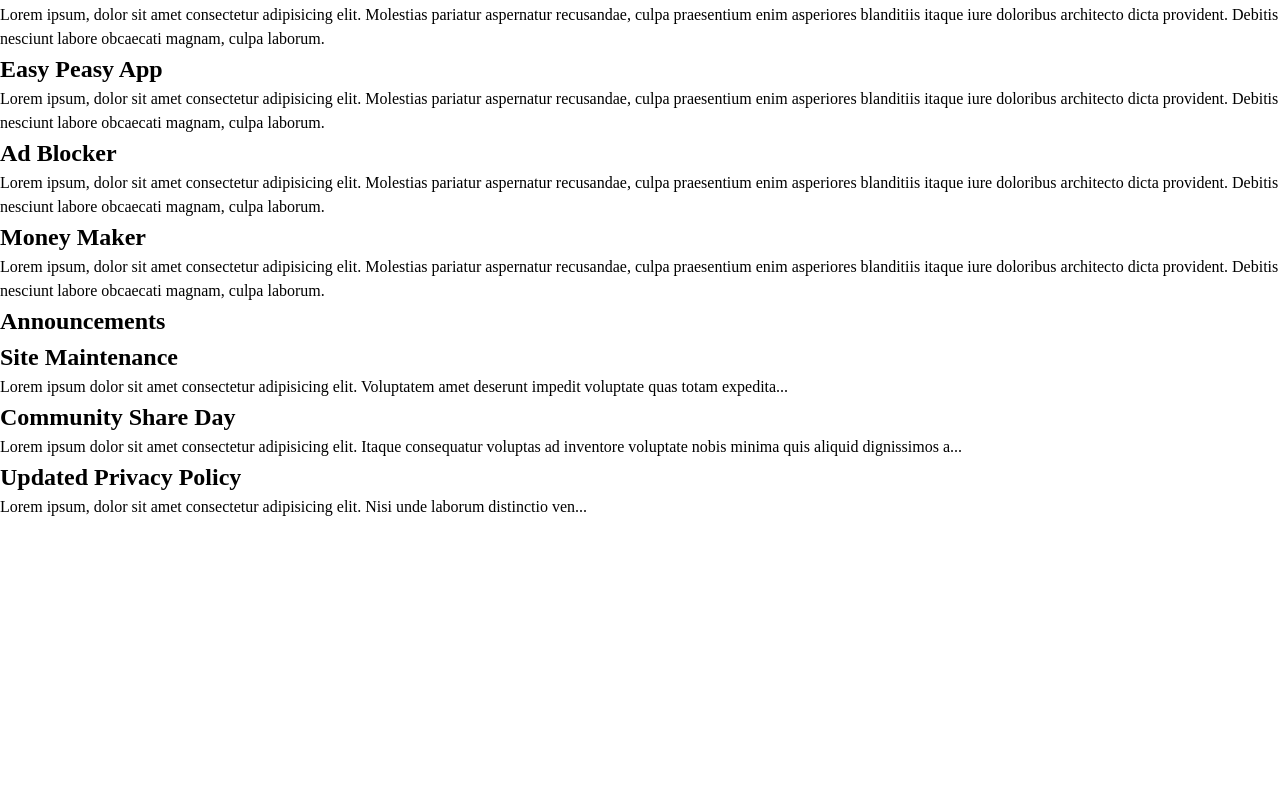
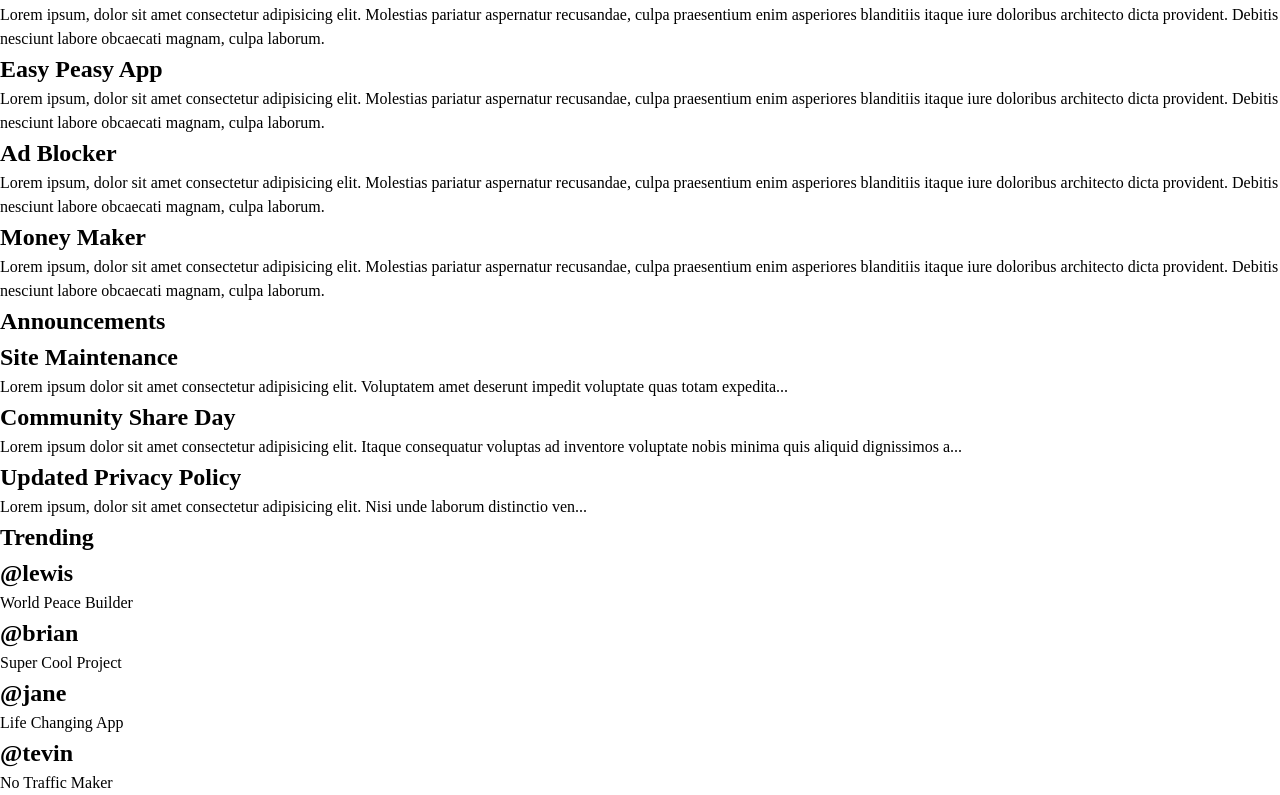
Before and after one commit to franciSauce/odin-admin-dashboard, a plain HTML site: page index.html in a window 1280 px wide. Shown: the part 621-1416 px from the top of the page. Before the commit the page ends 1140 px from the top, so only its background shows below. Drawn offline with Linux system fonts and the light colour scheme.

Commit message:
Add texts to the trending section

```diff
--- a/index.html
+++ b/index.html
@@ -143,7 +143,37 @@
             </div>
         </div>
         <div class="trending">
-
+            <h1>Trending</h1>
+            <div class="t-card">
+                <div>
+                    <div class="profile-pics"></div>
+                    <div class="t-profiles">
+                        <h2>@lewis</h2>
+                        <p>World Peace Builder</p>
+                    </div>
+                </div>
+                <div>
+                    <div class="profile-pics"></div>
+                    <div class="t-profiles">
+                        <h2>@brian</h2>
+                        <p>Super Cool Project</p>
+                    </div>
+                </div>
+                <div>
+                    <div class="profile-pics"></div>
+                    <div class="t-profiles">
+                        <h2>@jane</h2>
+                        <p>Life Changing App</p>
+                    </div>
+                </div>
+                <div>
+                    <div class="profile-pics"></div>
+                    <div class="t-profiles">
+                        <h2>@tevin</h2>
+                        <p>No Traffic Maker</p>
+                    </div>
+                </div>
+            </div>
         </div>
     </section>
 </body>
```
